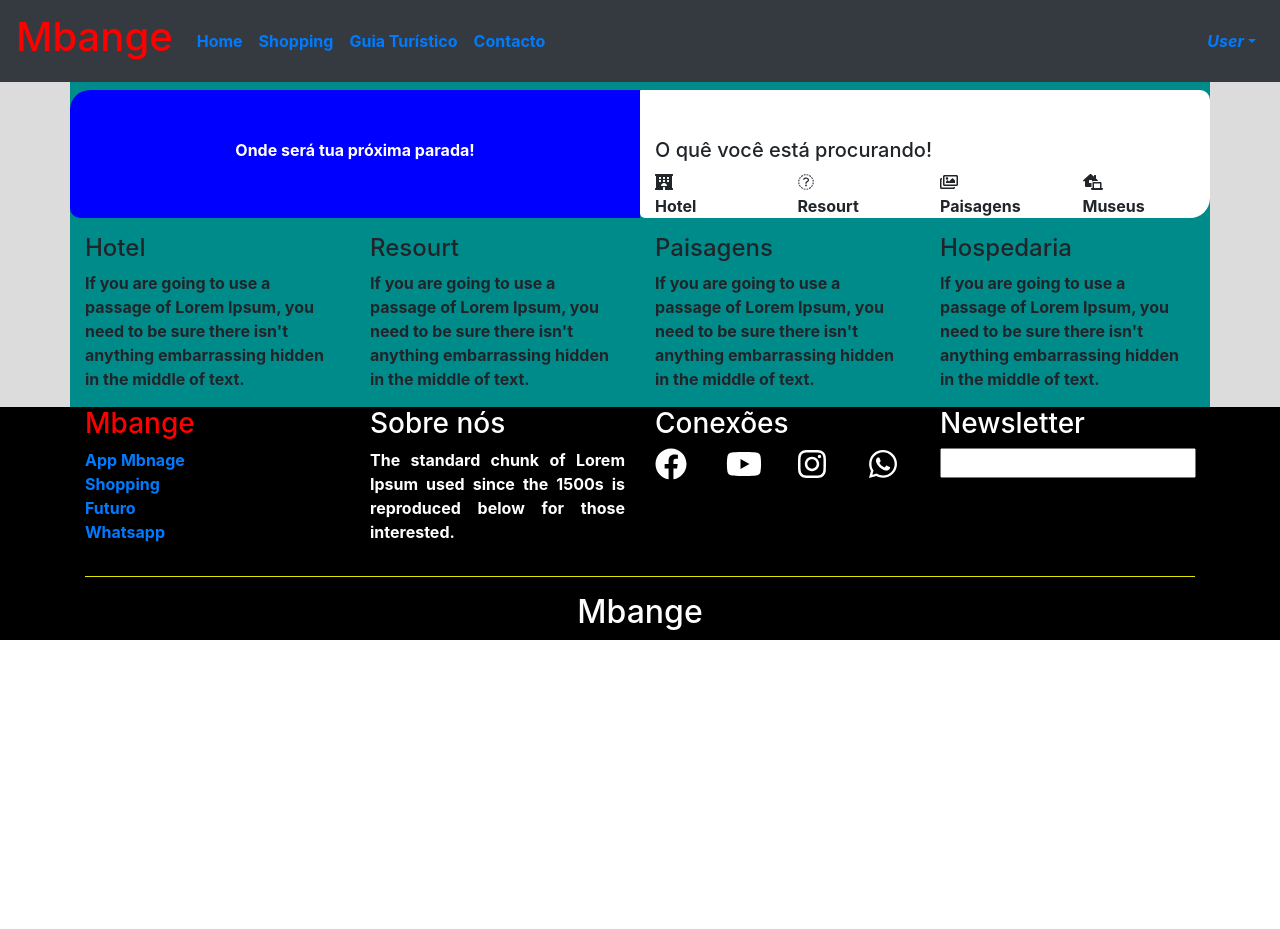
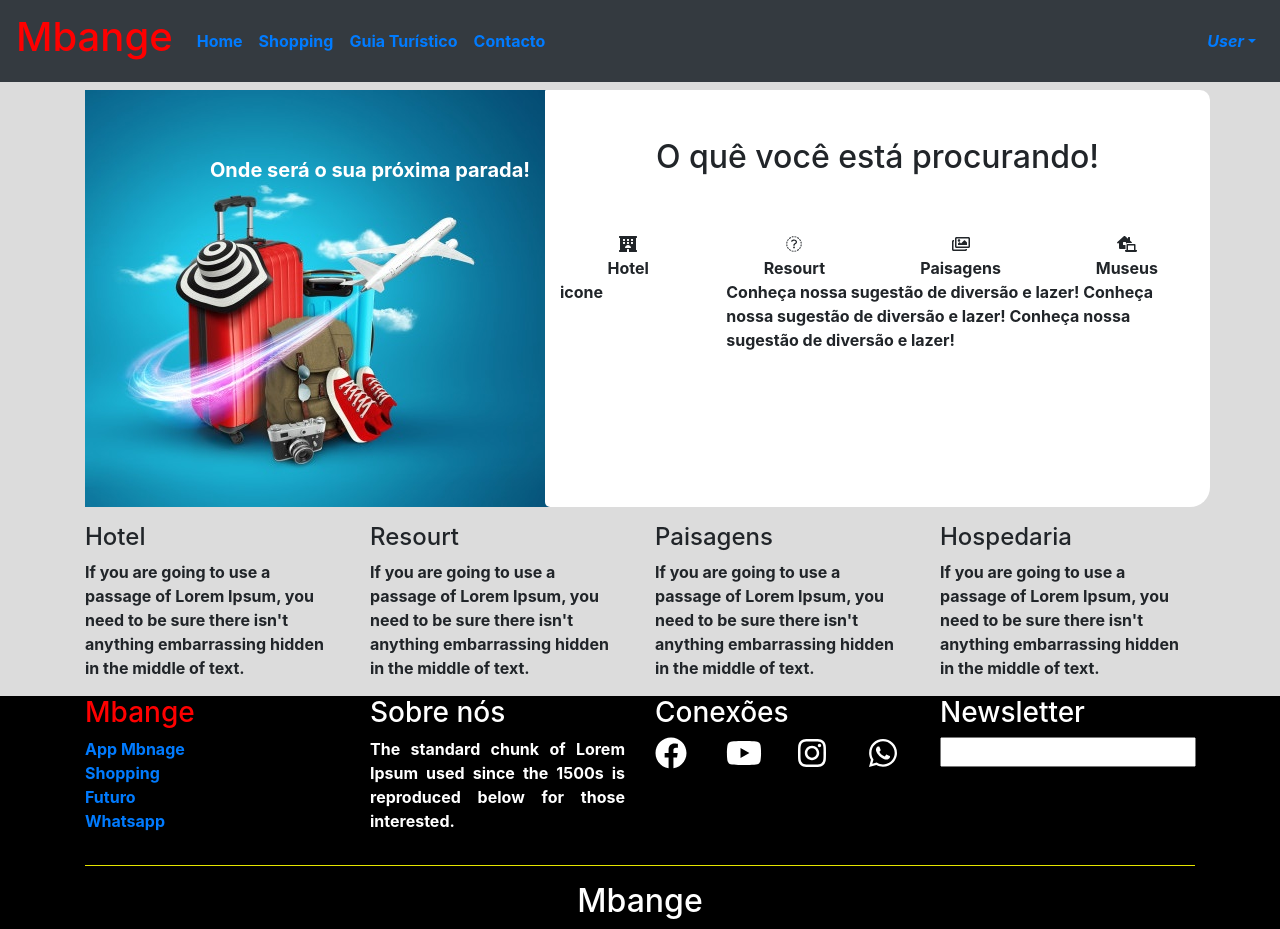
Before and after one commit to jflucamba/MbangeUISite, a Vue app: page /leisureSpace in a window 1280 px wide. Before the commit the page ends 800 px from the top, so only its background shows below. Built offline with nearby package versions, Linux system fonts and the light colour scheme.

Commit message:
inicializado a estrutura e layout do espaço de lazer

```diff
--- a/src/views/leisureSpace.vue
+++ b/src/views/leisureSpace.vue
@@ -1,36 +1,43 @@
 <template>
-   <div id="LeisureSpace">
+   <div id="leisureSpace">
         <b-container id="LeisureSpace-internal" class="bv-example-row">
 
-            <b-row class="pt-2">
 
-                <b-col id="capa">
 
-                    <b-row class="mt-5">
+            <b-row class="pt-2" id="lazer-capa">
+
+                <b-col cols="5" id="capa">
+
+                    <b-row class="">
                         <b-col>
-                            Onde será tua próxima parada!
+
+                            <img src="../static/ViajarAgora.jpg">
+
+                            <figcaption>Onde será o sua próxima parada! </figcaption>
+
+
                         </b-col>
                     </b-row>
 
                 </b-col>
 
 
-                <b-col id="visao">
+                <b-col cols="7" id="visao">
 
-                    <b-row class="mt-5">
-                        <b-col>
-                            <h5>
+                    <b-row class="">
+                        <b-col class="mt-5 mb-5">
+                            <h2>
                                 O quê você está procurando!
-                            </h5>
+                            </h2>
                         </b-col>
                     </b-row>
 
-                    <b-row>
+                    <b-row class="visao-texto">
 
                         <b-col>
                             <b-row>
                                 <b-col>
-                                    <i class="fas fa-hotel"></i>
+                                    <i class="fas fa-hotel circle-icon"></i>
                                 </b-col>
                             </b-row>
 
@@ -47,7 +54,7 @@
 
                             <b-row>
                                 <b-col>
-                                    <i class="far fa-warehouse-alt"></i>
+                                    <i class="far fa-warehouse-alt circle-icon"></i>
                                 </b-col>
                             </b-row>
 
@@ -64,7 +71,7 @@
 
                             <b-row>
                                 <b-col>
-                                    <i class="far fa-images"></i>
+                                    <i class="far fa-images circle-icon"></i>
                                 </b-col>
                             </b-row>
 
@@ -81,7 +88,7 @@
 
                             <b-row>
                                 <b-col>
-                                    <i class="fas fa-laptop-house"></i>
+                                    <i class="fas fa-laptop-house circle-icon"></i>
                                 </b-col>
                             </b-row>
 
@@ -95,11 +102,35 @@
 
                     </b-row>
 
+                    <!--b-row-- >
+                        <b-col cols="3">
+                            <i class="fas fa-search"></i>
+                        </b-col>
+                        <b-col cols="9">
+                            <h3>
+                                Conheça nossa sugestão de diversão e lazer!
+                            </h3>
+                        </b-col>
+                    </!--b-row-->
+
+                    <b-row >
+                        <b-col cols="3">
+                            icone
+                        </b-col>
+                        <b-col cols="9" >
+                            Conheça nossa sugestão de diversão e lazer!
+                            Conheça nossa sugestão de diversão e lazer!
+                            Conheça nossa sugestão de diversão e lazer!
+                        </b-col>
+                    </b-row>
+
+
+
                 </b-col>
 
             </b-row>
 
-            <b-row class="mt-3">
+            <b-row id="agendar" class="mt-3">
 
               <b-col>
                   <h4>Hotel</h4>
@@ -169,21 +200,97 @@ export default {
 </script>
 
 <style scoped>
-    #LeisureSpace-internal{
-        background: #008B8B;
-    }
+
+
+
+#lazer-capa:before,
+#lazer-capa:after {
+    content: "";
+    display: table;
+}
+#lazer-capa:after {
+    clear: both;
+}
+#lazer-capa {
+     zoom: 1; /* For IE 6/7 (trigger hasLayout) */
+
+}
 
 #capa{
-    background: blue;
-    border-radius: 20px 0 0 10px;
+    /*border-radius: 1px 10px 20px 5px;
+    border-radius: 20px 0 0 10px;*/
     color: white;
     text-align: center;
     align-items: center;
+    /*background: #FFFFFF url("../static/ViajarAgora.jpg") no-repeat right top fixed;
+
+    background-repeat: no-repeat;
+    background-attachment: fixed;
+    background-position: center;*/
+    display: inline-block;
+    position: relative;
+}
+
+#capa img{
+    /*width: 100%;
+    height: 100%;*/
+    background:url("../static/ViajarAgora.jpg");
+}
+
+figcaption {
+  position: absolute;
+  top: 45px;
+  right: 10px;
+  font-size: 20px;
+  color: white;
+  padding-right: 5px;
+  text-align: center;
+  margin-top: 20px;
+}
+
+.visao-texto{
+    text-align: center;
+}
+
+/*.visao-texto i.fa {
+  display: inline-block;
+  border-radius: 60px;
+  box-shadow: 0px 0px 2px #888;
+  padding: 0.5em 0.6em;
+
+}*/
+
+/*.circle-icon {
+
+    background: #ffc0c0;
+    width: 100px;
+    height: 100px;
+    border-radius: 50%;
+    text-align: center;
+    line-height: 100px;
+    vertical-align: middle;
+    padding: 30px;
+}*/
+
+.capa-texto{
+    width: 100%;
+
 }
 
 #visao{
     background: white;
     border-radius: 1px 10px 20px 5px;
+    border-left: 250px;
+}
+
+#visao h2,h5{
+    text-align: center;
+}
+
+#agenda{
+    background: gray;
+    border: red solid 2;
+    color: green;
 }
 
 </style>
```
Also changed, not shown: src/static/ViajarAgora.jpg (added), 8 other files (tests, documents, lock files or other folders).
